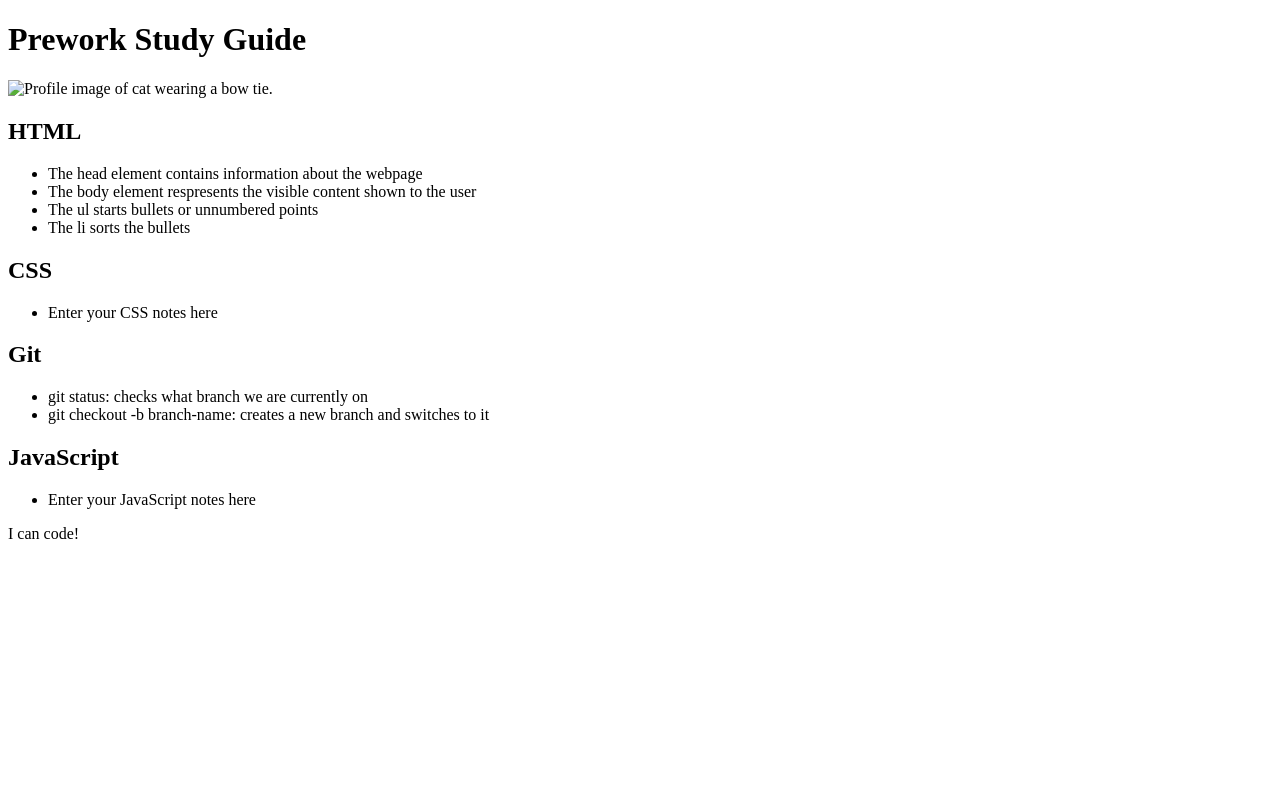
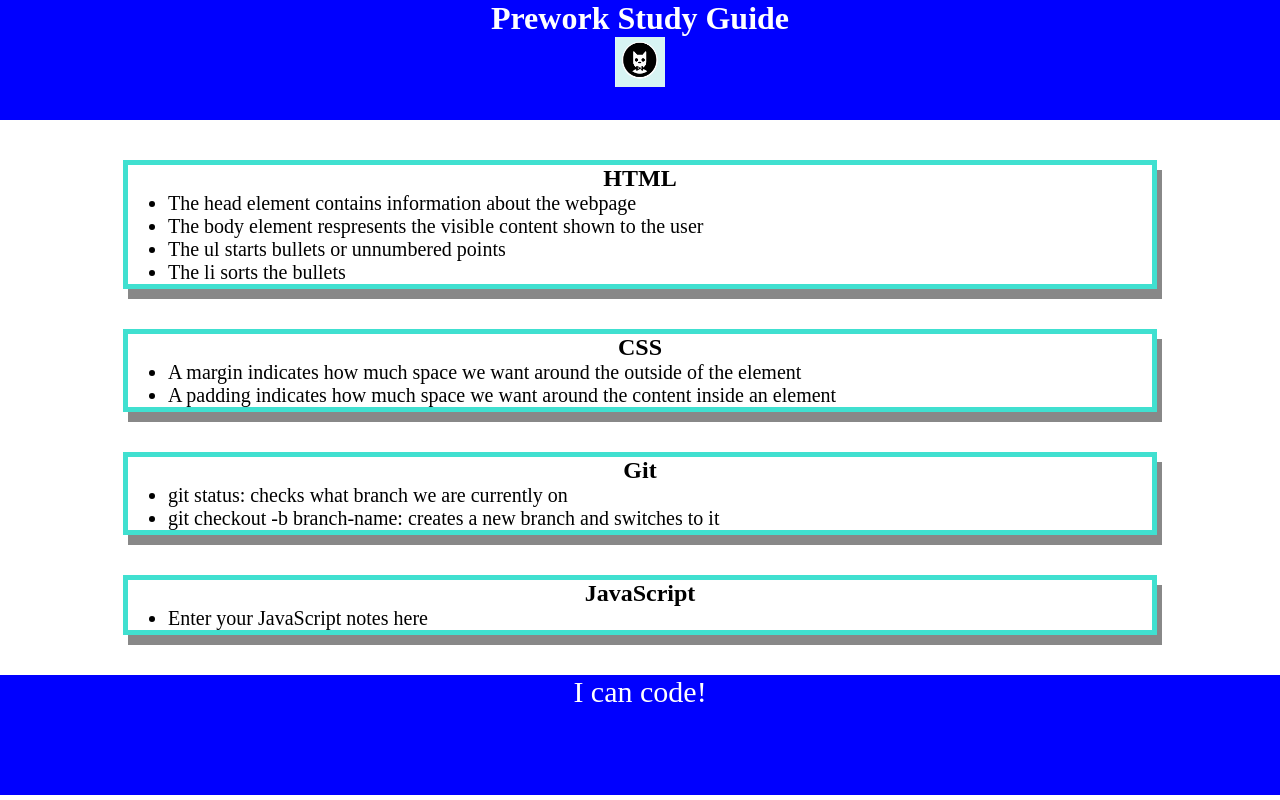
Before and after one commit to Merarrigs/Pre-work-study-guide, a plain HTML site: page assets/index.html in a window 1280 px wide. Drawn offline with Linux system fonts and the light colour scheme; files that its build step writes are made by us from their sources; files whose address does not match are found by name.

Commit message:
added CSS to project

```diff
--- a/assets/index.html
+++ b/assets/index.html
@@ -4,6 +4,7 @@
     <meta charset="UTF-8" />
     <meta http-equiv="X-UA-Compatible" content="IE=edge" />
     <meta name="viewport" content="width=device-width, initial-scale=1.0" />
+    <link rel="stylesheet" href="./assets/style.css">
     <title>Prework Study Guide</title>
   </head>
 
@@ -27,7 +28,8 @@
       <section class="card" id="css-section">
         <h2>CSS</h2>
         <ul>
-          <li>Enter your CSS notes here</li>
+          <li>A margin indicates how much space we want around the outside of the element</li>
+          <li>A padding indicates how much space we want around the content inside an element</li>
         </ul>
       </section>
 
--- /dev/null
+++ b/assets/style.css
@@ -0,0 +1,36 @@
+* {
+    margin: 0;
+    padding: 0;
+}
+header,
+footer {
+    width: 100%;
+    height: 120px;
+    background-color: blue;
+    color: white;
+}
+h1,
+h2 {
+    text-align: center;
+}
+img {
+    display: block;
+    height: 50px;
+    width: 50px;
+    margin-left: auto;
+    margin-right: auto;
+}
+ul {
+    padding-left: 40px;
+    font-size: 20px;
+}
+p {
+    text-align: center;
+    font-size: 30px;
+  }
+  .card {
+    width: 80%;
+    margin: 40px auto;
+    border: 5px solid #40E0D0;
+    box-shadow: 5px 10px #888888;
+  }
```
Also changed, not shown: prework-study-guide/prework-study-guide/index.html (deleted, +0 -22 lines), index.html (added).
